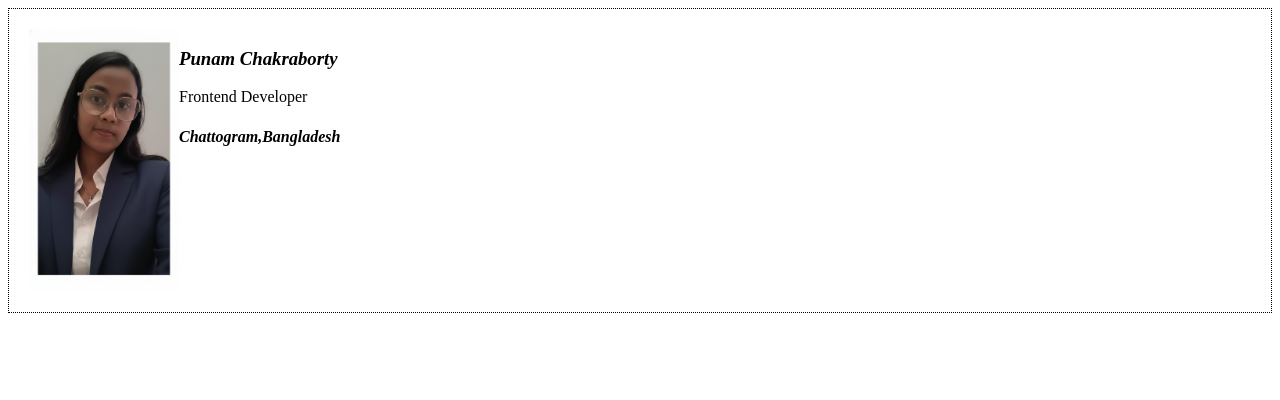
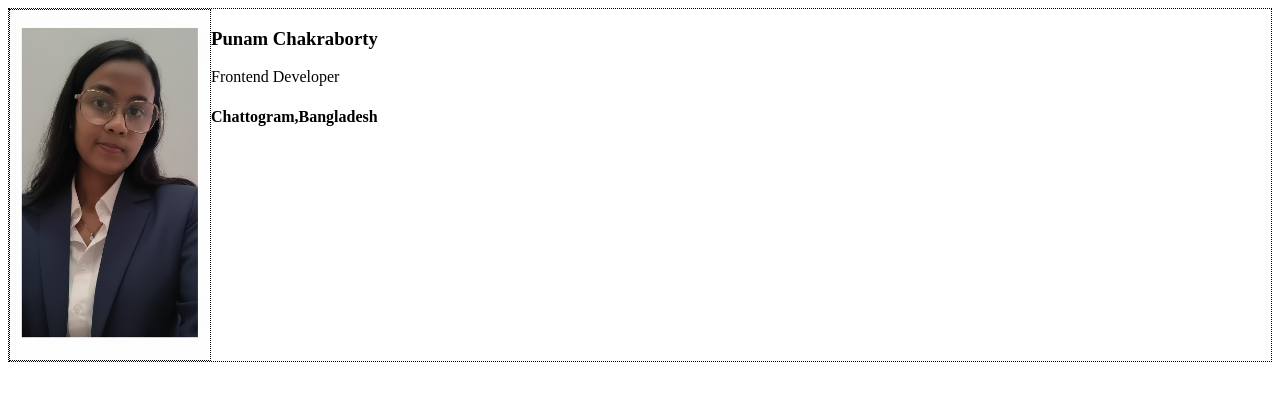
Before and after one commit to punammomi/first-project, a plain HTML site: page Business_card/files.html in a window 1280 px wide. Drawn offline with Linux system fonts and the light colour scheme.

Commit message:
remove italic and add border

```diff
--- a/Business_card/files.html
+++ b/Business_card/files.html
@@ -4,14 +4,14 @@
 
     </head>
     <body>
-        <div class="card" >
+        <div class="card border_black" >
             <img src="me.png"
             alt="Punam is on her professional attair"
-            class="avatar">
-            <div>
-               <h3 class="italic">Punam Chakraborty</h3>
+            class="avatar border_black">
+            <div border_black>
+               <h3 > Punam Chakraborty</h3>
                <p>Frontend Developer</p>
-               <h4 class="italic">Chattogram,Bangladesh</h4>
+               <h4>Chattogram,Bangladesh</h4>
             </div>
         </div>
     </body>
--- a/Business_card/full.css
+++ b/Business_card/full.css
@@ -2,7 +2,7 @@
 
 .avatar
 {
-width:150px;
+width:200px;
 
 
 }
@@ -10,10 +10,9 @@ width:150px;
 
 .card{
     border:1px dotted black;
-    padding: 20px;
+    padding: 0px;
     display:flex;
 }
-
-.italic{
-    font-style: oblique;
+.border_black{
+    border:1px dotted black;
 }
```
